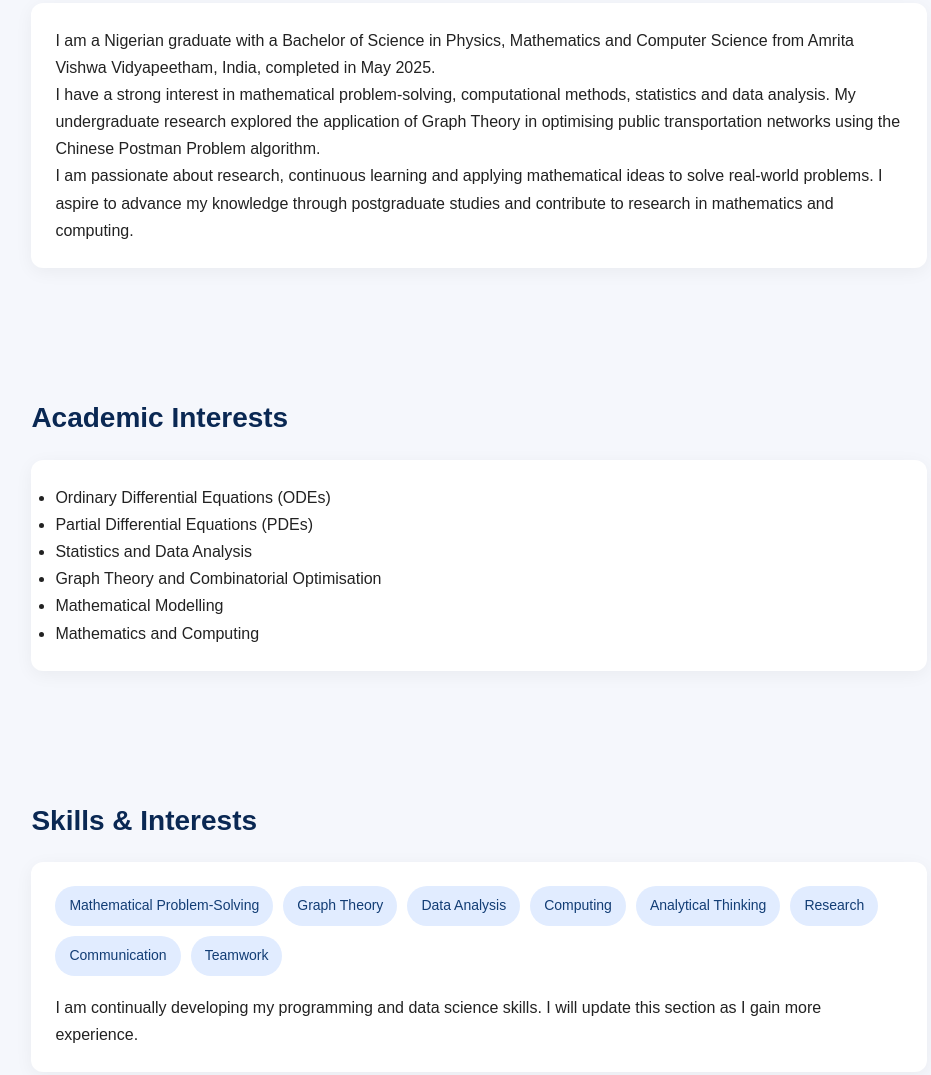
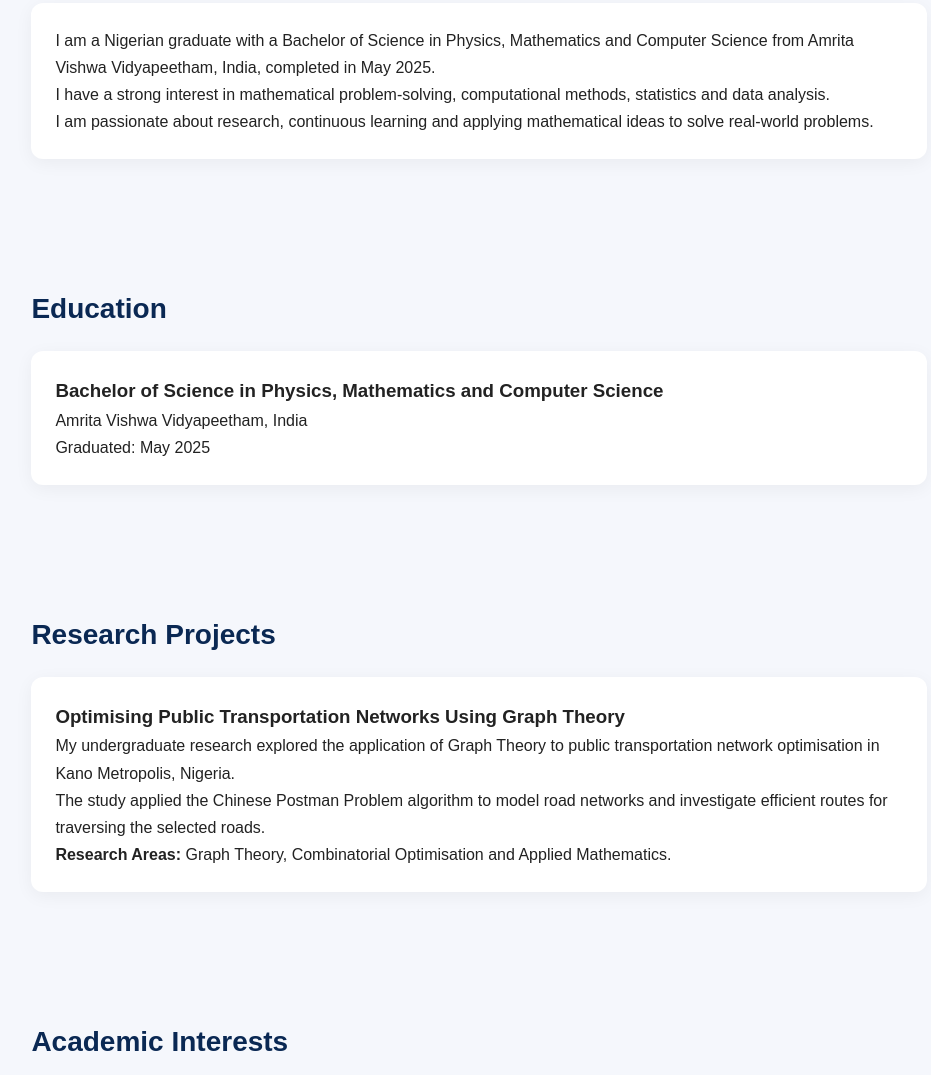
Before and after one commit to muhammadnuhu760/muhammad-nuhu-portfolio, a plain HTML site: page index.html in a window 1280 px wide. Shown: the part 823-1898 px from the top of the page, without its empty margins (161-1092 px from the left). Drawn offline with Linux system fonts and the light colour scheme.

Commit message:
Update index.html

```diff
--- a/index.html
+++ b/index.html
@@ -214,19 +214,39 @@
     <p>
       I have a strong interest in mathematical problem-solving,
       computational methods, statistics and data analysis.
-      My undergraduate research explored the application of
-      Graph Theory in optimising public transportation networks
-      using the Chinese Postman Problem algorithm.
     </p>
     <p>
       I am passionate about research, continuous learning and
       applying mathematical ideas to solve real-world problems.
-      I aspire to advance my knowledge through postgraduate
-      studies and contribute to research in mathematics and
-      computing.
     </p>
   </div>
-  </section>  <section id="interests">
+</section><section id="education">
+  <h2>Education</h2>
+  <div class="card">
+    <h3>Bachelor of Science in Physics, Mathematics and Computer Science</h3>
+    <p>Amrita Vishwa Vidyapeetham, India</p>
+    <p>Graduated: May 2025</p>
+  </div>
+</section><section id="projects">
+  <h2>Research Projects</h2>
+  <div class="card">
+    <h3>Optimising Public Transportation Networks Using Graph Theory</h3>
+    <p>
+      My undergraduate research explored the application of
+      Graph Theory to public transportation network optimisation
+      in Kano Metropolis, Nigeria.
+    </p>
+    <p>
+      The study applied the Chinese Postman Problem algorithm
+      to model road networks and investigate efficient routes
+      for traversing the selected roads.
+    </p>
+    <p>
+      <strong>Research Areas:</strong> Graph Theory,
+      Combinatorial Optimisation and Applied Mathematics.
+    </p>
+  </div>
+</section>  <section id="interests">
   <h2>Academic Interests</h2>
   <div class="card">
     <ul>
```
